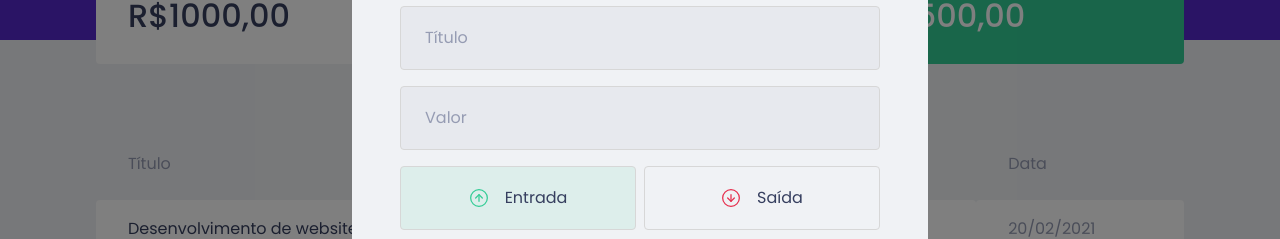
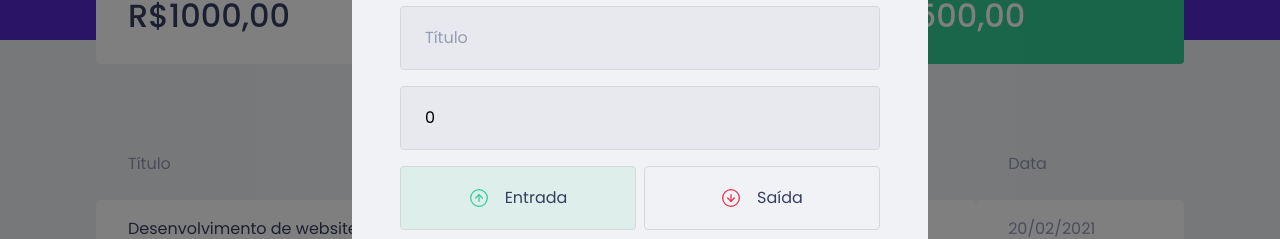
Before and after one commit to beefreguglia/dtmoney, a React (Create React App) app: page / in a window 1280 px wide. Both pictures are taken after a click on the button "Nova Transação". Shown: the part 232-471 px from the top of the page. Built offline with nearby package versions, Linux system fonts and the light colour scheme; no server answers; what miragejs would draw is missing.

Commit message:
Salvando os dados do form

```diff
--- a/src/components/NewTransactionModal/index.tsx
+++ b/src/components/NewTransactionModal/index.tsx
@@ -1,4 +1,4 @@
-import { useState } from 'react';
+import { FormEvent, useState } from 'react';
 import Modal from 'react-modal';
 import { Container, RadioBox, TrasactionTypeContainer } from './styles';
 import closeIMG from '../../assets/close.svg';
@@ -11,8 +11,14 @@
 }
 
 export function NewTransactionModal({ isOpen, onRequestClose }: NewTransactionModalProps){
+  const [title, setTitle] = useState('');
+  const [value, setValue] = useState(0);
+  const [category, setCategory] = useState('');
   const [type, setType] = useState('deposit')
 
+  function handleCreateNewTransaction(event: FormEvent){
+    event.preventDefault();
+  }
   return(
     <Modal
         isOpen={isOpen}
@@ -27,15 +33,19 @@
         >
           <img src={closeIMG} alt="Fechar" />
         </button>
-        <Container>
+        <Container onSubmit={handleCreateNewTransaction}>
           <h2>Cadastrar Transação</h2>
 
           <input
             placeholder="Título"
+            value={title}
+            onChange={event => setTitle(event.target.value)}
           />
           <input
             type="number"
             placeholder="Valor"
+            value={value}
+            onChange={event => setValue(Number(event.target.value))}
           />
           <TrasactionTypeContainer>
             <RadioBox
@@ -59,6 +69,8 @@
           </TrasactionTypeContainer>
           <input
             placeholder="Categoria"
+            value={category}
+            onChange={event => setCategory(event.target.value)}
           />
 
           <button type="submit">Cadastrar</button>
```
